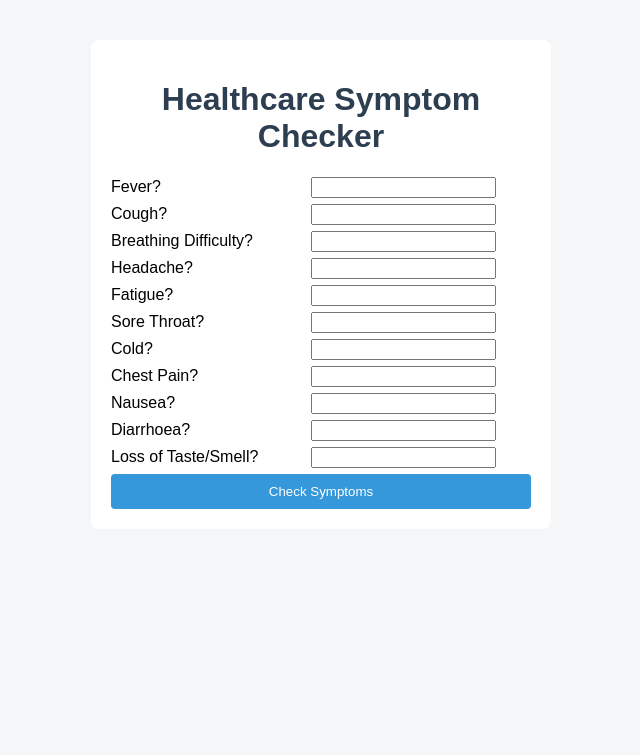
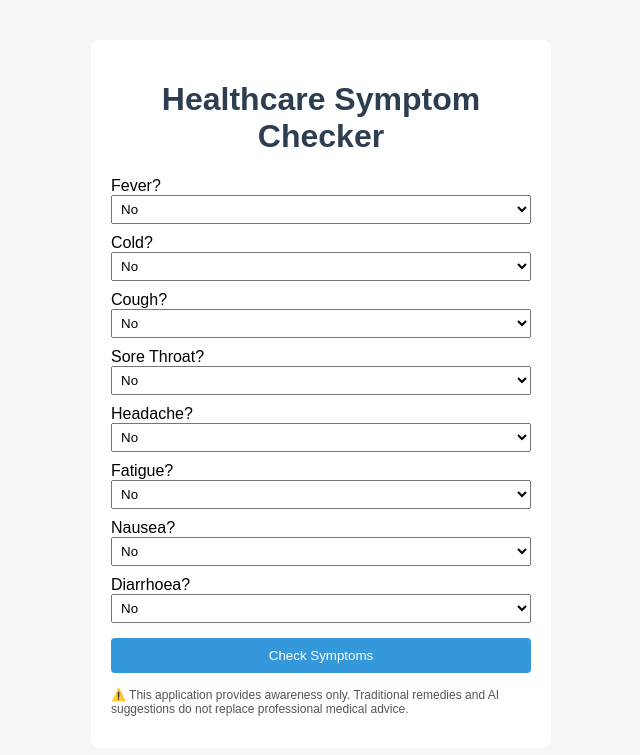
Before and after one commit to Sohamdey-004/healthcare-symptom-checker, a Flask app: page / in a window 1280 px wide. Shown: the top 755 px of the page, without its empty margins (319-959 px from the left). Run offline with Flask 3, Linux system fonts and the light colour scheme.

Commit message:
Finalize healthcare symptom checker with AI suggestions and traditional remedies

```diff
--- a/app.py
+++ b/app.py
@@ -1,68 +1,80 @@
 """
 Healthcare Symptom Checker - Web Version
 
-Author:
-Soham Dey
-Srijita Patra
-Abhradeep Adhikari
+Authors:
+- Soham Dey
+- Srijita Patra
+- Abhradeep Adhikari
 
-A Flask-based healthcare awareness application that analyzes
-user-reported symptoms and provides basic guidance.
+Description:
+Rule-based healthcare awareness system with traditional remedies
+and AI-generated suggestions using Groq.
 NOTE: This is NOT a medical diagnosis tool.
 """
 
 from flask import Flask, render_template, request
+from data import DISEASE_DATA
 from logger import log_event
+from ai_helper import generate_ai_explanation
 
 app = Flask(__name__)
 
 
-def analyze_symptoms(data):
-    """Rule-based symptom analysis (no loops used)."""
+def analyze_symptoms(user_symptoms):
+    """
+    Data-driven symptom analysis.
+    No disease logic is hard-coded.
+    """
+    for disease, info in DISEASE_DATA.items():
+        if all(user_symptoms.get(symptom) for symptom in info["symptoms"]):
+            return {
+                "condition": disease,
+                "advice": info["advice"],
+                "traditional": info["traditional"]
+            }
 
-    if data["fever"] and data["cough"] and data["breathing"] and data["taste_loss"]:
-        return "Possible COVID-19", "Isolate yourself and consult a doctor immediately."
-
-    if data["fever"] and data["headache"] and data["fatigue"]:
-        return "Viral Fever", "Take rest, stay hydrated, and consult a physician."
-
-    if data["cold"] and data["sore_throat"] and not data["fever"]:
-        return "Common Cold", "Warm fluids and rest are advised."
-
-    if data["chest_pain"] and data["breathing"]:
-        return "Emergency Condition", "Seek immediate medical attention."
-
-    if data["nausea"] and data["diarrhoea"]:
-        return "Stomach Infection", "Drink ORS and consult a healthcare provider."
-
-    return "Condition Unclear", "Please consult a healthcare professional."
+    return {
+        "condition": "Condition Unclear",
+        "advice": "Please consult a healthcare professional.",
+        "traditional": []
+    }
 
 
 @app.route("/", methods=["GET", "POST"])
 def index():
-    condition = None
-    advice = None
+    result = None
+    ai_text = None
 
     if request.method == "POST":
-        symptoms = {
+        user_symptoms = {
             "fever": request.form.get("fever") == "yes",
+            "cold": request.form.get("cold") == "yes",
             "cough": request.form.get("cough") == "yes",
-            "breathing": request.form.get("breathing") == "yes",
+            "sore_throat": request.form.get("sore_throat") == "yes",
             "headache": request.form.get("headache") == "yes",
             "fatigue": request.form.get("fatigue") == "yes",
-            "sore_throat": request.form.get("sore_throat") == "yes",
-            "cold": request.form.get("cold") == "yes",
-            "chest_pain": request.form.get("chest_pain") == "yes",
             "nausea": request.form.get("nausea") == "yes",
             "diarrhoea": request.form.get("diarrhoea") == "yes",
-            "taste_loss": request.form.get("taste_loss") == "yes",
         }
 
-        condition, advice = analyze_symptoms(symptoms)
-        log_event(symptoms, condition)
+        result = analyze_symptoms(user_symptoms)
 
-    return render_template("index.html", condition=condition, advice=advice)
+        # AI suggestion ALWAYS runs after clicking Check Symptoms
+        ai_text = generate_ai_explanation(
+            result["condition"],
+            [k for k, v in user_symptoms.items() if v]
+        )
+
+        log_event(user_symptoms, result["condition"])
+
+    return render_template(
+        "index.html",
+        condition=result["condition"] if result else None,
+        advice=result["advice"] if result else None,
+        traditional=result["traditional"] if result else None,
+        ai_explanation=ai_text
+    )
 
 
 if __name__ == "__main__":
-    app.run(debug=True)
+    app.run(host="0.0.0.0", port=5000, debug=True)
--- /dev/null
+++ b/data.py
@@ -0,0 +1,29 @@
+DISEASE_DATA = {
+    "Common Cold": {
+        "symptoms": ["cold", "sore_throat"],
+        "advice": "Rest well and stay hydrated.",
+        "traditional": [
+            "Drink warm water",
+            "Steam inhalation",
+            "Ginger and honey tea"
+        ]
+    },
+    "Viral Fever": {
+        "symptoms": ["fever", "headache", "fatigue"],
+        "advice": "Take adequate rest and consult a physician.",
+        "traditional": [
+            "Tulsi tea",
+            "Warm turmeric milk",
+            "Plenty of fluids"
+        ]
+    },
+    "Stomach Infection": {
+        "symptoms": ["nausea", "diarrhoea"],
+        "advice": "Drink ORS and consult a doctor.",
+        "traditional": [
+            "ORS or rice water",
+            "Banana and curd",
+            "Avoid spicy food"
+        ]
+    }
+}
--- a/logger.py
+++ b/logger.py
@@ -1,10 +1,8 @@
 import datetime
 
 
-def log_event(symptoms, result):
-    """Logs symptom checks for record keeping."""
-
+def log_event(symptoms, condition):
     with open("health_log.txt", "a") as file:
         file.write(
-            f"{datetime.datetime.now()} | Symptoms: {symptoms} | Result: {result}\n"
+            f"{datetime.datetime.now()} | Symptoms: {symptoms} | Result: {condition}\n"
         )
--- a/requirements.txt
+++ b/requirements.txt
@@ -1 +1,2 @@
 flask
+groq
--- a/static/style.css
+++ b/static/style.css
@@ -17,16 +17,17 @@ h1 {
 }
 
 label {
-    display: inline-block;
-    width: 200px;
-    margin-bottom: 6px;
+    display: block;
+    margin-top: 10px;
 }
 
-input {
-    margin-bottom: 6px;
+select {
+    width: 100%;
+    padding: 5px;
 }
 
 button {
+    margin-top: 15px;
     width: 100%;
     padding: 10px;
     background: #3498db;
@@ -37,6 +38,27 @@ button {
 
 .result {
     margin-top: 20px;
+    background: #ecf0f1;
     padding: 10px;
-    background: #ecf0f1;
 }
+
+.fade-in {
+    animation: fadeIn 0.8s ease-in;
+}
+
+@keyframes fadeIn {
+    from { opacity: 0; transform: translateY(10px); }
+    to { opacity: 1; transform: translateY(0); }
+}
+
+.ai-box {
+    background: #e8f4ff;
+    padding: 10px;
+    border-left: 4px solid #3498db;
+}
+
+.disclaimer {
+    margin-top: 15px;
+    font-size: 12px;
+    color: #555;
+}
--- a/templates/index.html
+++ b/templates/index.html
@@ -10,27 +10,57 @@
     <h1>Healthcare Symptom Checker</h1>
 
     <form method="POST">
-        <label>Fever?</label><input name="fever"><br>
-        <label>Cough?</label><input name="cough"><br>
-        <label>Breathing Difficulty?</label><input name="breathing"><br>
-        <label>Headache?</label><input name="headache"><br>
-        <label>Fatigue?</label><input name="fatigue"><br>
-        <label>Sore Throat?</label><input name="sore_throat"><br>
-        <label>Cold?</label><input name="cold"><br>
-        <label>Chest Pain?</label><input name="chest_pain"><br>
-        <label>Nausea?</label><input name="nausea"><br>
-        <label>Diarrhoea?</label><input name="diarrhoea"><br>
-        <label>Loss of Taste/Smell?</label><input name="taste_loss"><br>
+        <label>Fever?</label>
+        <select name="fever"><option value="no">No</option><option value="yes">Yes</option></select>
+
+        <label>Cold?</label>
+        <select name="cold"><option value="no">No</option><option value="yes">Yes</option></select>
+
+        <label>Cough?</label>
+        <select name="cough"><option value="no">No</option><option value="yes">Yes</option></select>
+
+        <label>Sore Throat?</label>
+        <select name="sore_throat"><option value="no">No</option><option value="yes">Yes</option></select>
+
+        <label>Headache?</label>
+        <select name="headache"><option value="no">No</option><option value="yes">Yes</option></select>
+
+        <label>Fatigue?</label>
+        <select name="fatigue"><option value="no">No</option><option value="yes">Yes</option></select>
+
+        <label>Nausea?</label>
+        <select name="nausea"><option value="no">No</option><option value="yes">Yes</option></select>
+
+        <label>Diarrhoea?</label>
+        <select name="diarrhoea"><option value="no">No</option><option value="yes">Yes</option></select>
 
         <button type="submit">Check Symptoms</button>
     </form>
 
     {% if condition %}
-        <div class="result">
-            <h2>{{ condition }}</h2>
-            <p>{{ advice }}</p>
-        </div>
+    <div class="result fade-in">
+        <h2>{{ condition }}</h2>
+        <p><strong>Medical Advice:</strong> {{ advice }}</p>
+
+        {% if traditional %}
+        <h3>Traditional / Home Remedies</h3>
+        <ul>
+            {% for item in traditional %}
+            <li>{{ item }}</li>
+            {% endfor %}
+        </ul>
+        {% endif %}
+
+        {% if ai_explanation %}
+        <h3>AI Suggestions</h3>
+        <p class="ai-box">{{ ai_explanation }}</p>
+        {% endif %}
+    </div>
     {% endif %}
+
+    <p class="disclaimer">
+        ⚠️ This application provides awareness only. Traditional remedies and AI suggestions do not replace professional medical advice.
+    </p>
 </div>
 
 </body>
```
Also changed, not shown: ai_helper.py (added, +31 -0 lines), health_log.txt (+18 -0 lines), README.md.
